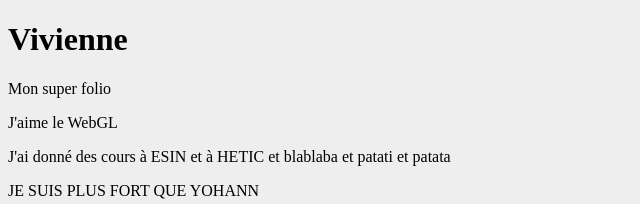
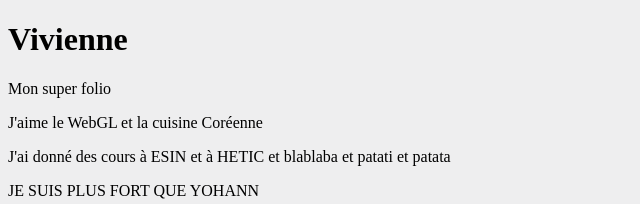
Before and after one commit to brunosimon/esin-e1-p2026-test, a plain HTML site: page index.html in a window 1280 px wide. Shown: the top 204 px of the page, without its empty margins (0-640 px from the left). Drawn offline with Linux system fonts and the light colour scheme.

Commit message:
Home > Improve description

```diff
--- a/index.html
+++ b/index.html
@@ -10,7 +10,7 @@
 <body>
     <h1>Vivienne</h1>
     <p>Mon super folio</p>
-    <p>J'aime le WebGL</p>
+    <p>J'aime le WebGL et la cuisine Coréenne</p>
     <p>J'ai donné des cours à ESIN et à HETIC et blablaba et patati et patata</p>
 
     <p>JE SUIS PLUS FORT QUE YOHANN</p>
```
